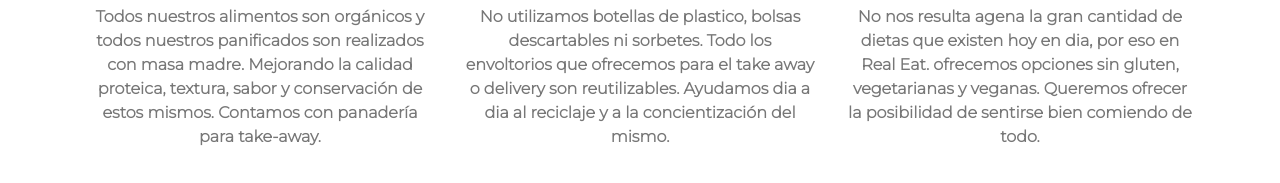
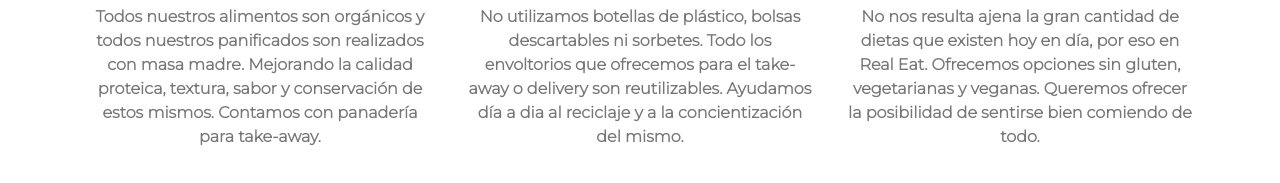
Before and after one commit to JuanVit/PROYECTO-CODERHOUSE, a website: page index.html in a window 1280 px wide. Shown: the part 854-1037 px from the top of the page. Drawn offline with nearby package versions, Linux system fonts and the light colour scheme.

Commit message:
corrección-ortográfica

```diff
--- a/index.html
+++ b/index.html
@@ -63,16 +63,16 @@
                 <i class="fas fa-recycle"></i>
                 <h2>Eco-friendly</h2>
                 <p class="valores__icon--texto text-center">
-                    No utilizamos botellas de plastico, bolsas descartables ni sorbetes.
-                    Todo los envoltorios que ofrecemos para el take away o delivery son reutilizables.
-                    Ayudamos dia a dia al reciclaje y a la concientización del mismo.
+                    No utilizamos botellas de plástico, bolsas descartables ni sorbetes.
+                    Todo los envoltorios que ofrecemos para el take-away o delivery son reutilizables.
+                    Ayudamos día a dia al reciclaje y a la concientización del mismo.
                 </p>
             </div>
             <div class="col-12 col-md-4 d-flex flex-column align-items-center justify-content-center valores__icon">
                 <i class="fas fa-seedling"></i>
                 <h2>Vegetarianos</h2>
                 <p class="valores__icon--texto text-center">
-                    No nos resulta agena la gran cantidad de dietas que existen hoy en dia, por eso en Real Eat. ofrecemos
+                    No nos resulta ajena la gran cantidad de dietas que existen hoy en día, por eso en Real Eat. Ofrecemos
                     opciones sin gluten, vegetarianas y veganas.
                     Queremos ofrecer la posibilidad de sentirse bien comiendo de todo.
                 </p>
@@ -109,7 +109,7 @@
                     Nuestro propósito es poder otorgarle a las personas un estilo de vida saludable, asequible y conveniente.
                     Nos basamos en la idea de contribuir al producto artesano y de calidad, de esta manera beneficiarlo eligiéndolo por sobre
                     productos industriales.
-                    Creemos que la gente con diferentes dietas no deberia privarse de nada.
+                    Creemos que la gente con diferentes dietas no debería privarse de nada.
                 </p>
             </div>
         </div>
```
Also changed, not shown: contacto.html (+1 -1 lines), menu.html (+2 -2 lines), nosotros.html (+1 -1 lines), sucursales.html (+1 -1 lines).
